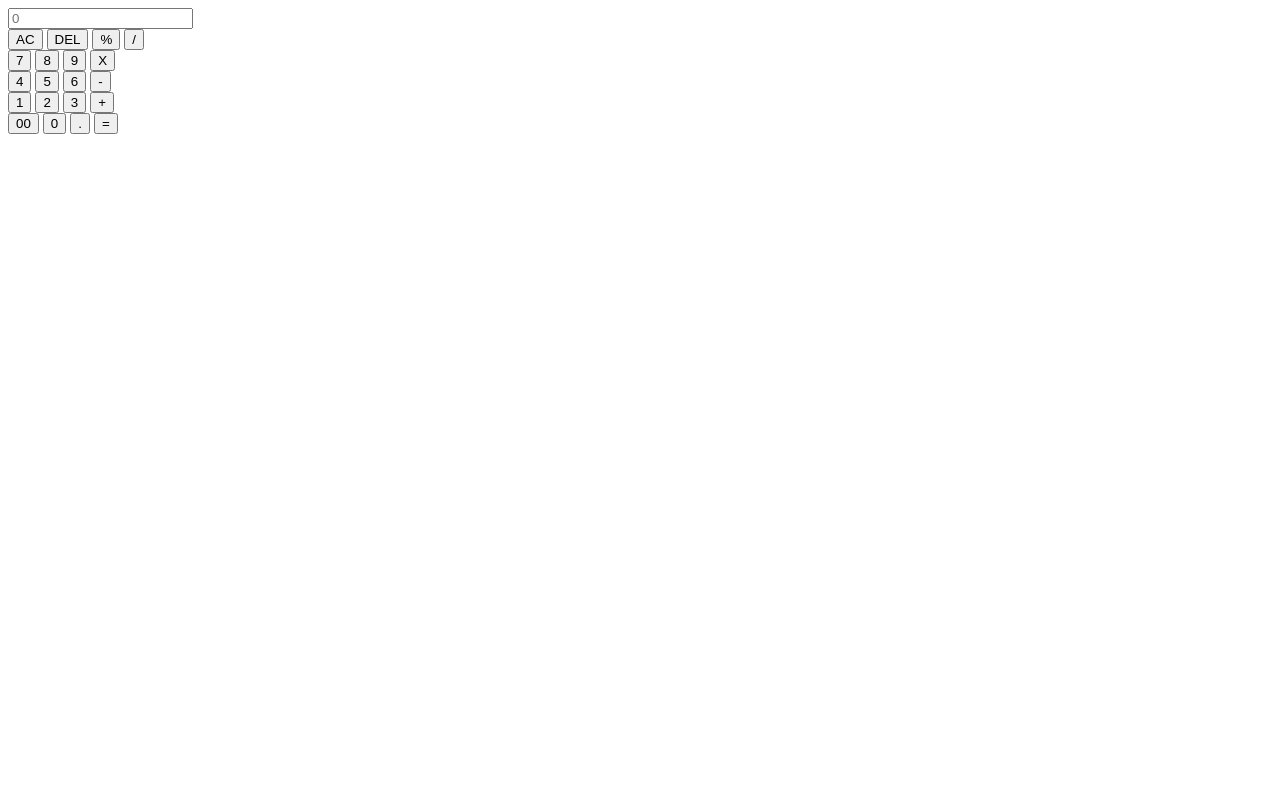
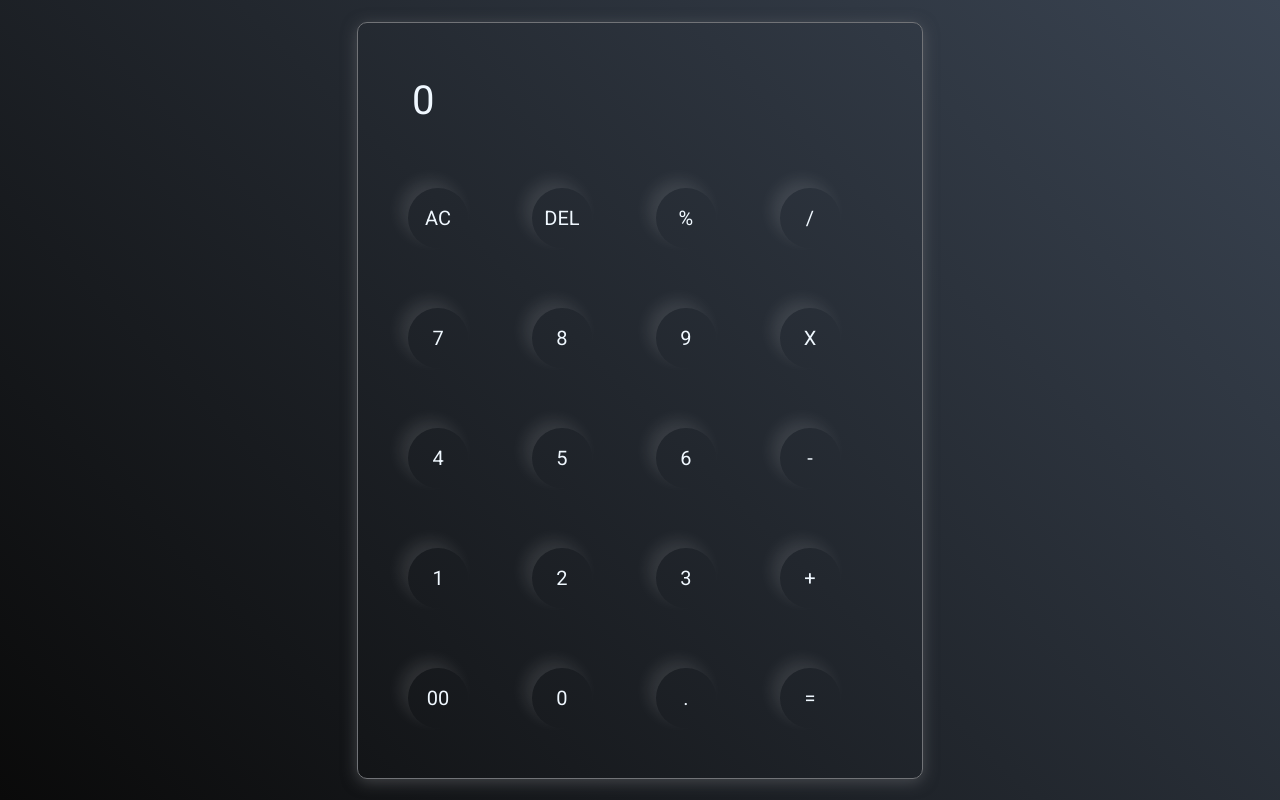
Before and after one commit to Sudipto-dash/Calculator-using-JS, a plain HTML site: page index.html in a window 1280 px wide. Drawn offline with Linux system fonts and the light colour scheme.

Commit message:
intital style coded

```diff
--- a/index.html
+++ b/index.html
@@ -4,6 +4,7 @@
         <meta charset="UTF-8" />
         <meta http-equiv="X-UA-Compatible" content="IE=edge" />
         <meta name="viewport" content="width=device-width, initial-scale=1.0" />
+        <link rel="stylesheet" href="style.css" >
         <title>Calculator</title>
     </head>
 <body>
--- a/style.css
+++ b/style.css
@@ -0,0 +1,54 @@
+
+@import url('https://fonts.googleapis.com/css2?family=Roboto:ital,wght@0,100;0,300;0,400;0,500;0,700;0,900;1,100;1,300;1,400;1,500;1,700;1,900&display=swap');
+
+
+*{
+    margin: 0;
+    padding: 0;
+    box-sizing: border-box;
+    font-family: "Roboto", sans-serif;
+}
+body{
+    width: 100%;
+    height: 100vh;
+    display: flex;
+    justify-content: center;
+    align-items: center;
+    background: linear-gradient(45deg, #0a0a0a, #3a4452);
+
+}
+
+.calculator{
+    border: 1px solid #717377;
+    padding: 20px;
+    border-radius: 10px;
+    background: transparent;
+    box-shadow: 0px 3px 15px rgba(113, 115, 119, 0.5);
+
+}
+input{
+    width: 100%;
+    border: none;
+    padding: 24px;
+    margin: 10px;
+    background: transparent;
+    box-shadow: 0px 3px 15px rgbs(84,84,84,84,0.1);
+    font-size: 40px;
+    text-align: left;
+}
+input::placeholder{
+    color: aliceblue;
+}
+
+button{
+    border: none;
+    width: 60px;
+    height: 60px;
+    margin: 30px;
+    border-radius: 50%;
+    background: transparent;
+    color: aliceblue;
+    font-size: 20px;
+    box-shadow: -8px -8px 15px rgba(255,255,255,0.1);
+    cursor: pointer;
+}
```
